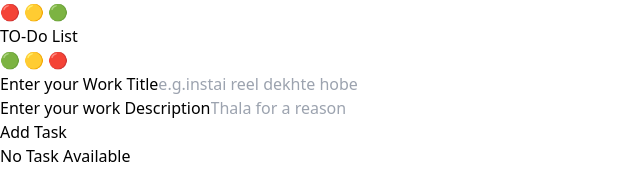
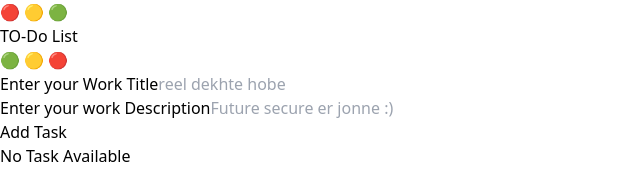
Before and after one commit to snikdhendu/To-do-list-using-reactvite, a React (Vite) app: page / in a window 1280 px wide. Shown: the top 170 px of the page, without its empty margins (0-640 px from the left). Built offline with nearby package versions, Linux system fonts and the light colour scheme.

Commit message:
Update App.jsx

```diff
--- a/src/App.jsx
+++ b/src/App.jsx
@@ -94,7 +94,7 @@ const App = () => {
                 <div>
                   <label for="first_name" class="block mb-2 text-sm font-medium text-gray-900 dark:text-white">Enter your Work Title</label>
                   <input
-                  type="text" id="first_name" class="bg-gray-50 border border-gray-300 text-gray-900 text-sm rounded-lg focus:ring-blue-500 focus:border-blue-500 block w-full p-2.5 dark:bg-gray-700 dark:border-gray-600 dark:placeholder-gray-400 dark:text-white dark:focus:ring-blue-500 dark:focus:border-blue-500" placeholder="e.g.instai reel dekhte hobe" required
+                  type="text" id="first_name" class="bg-gray-50 border border-gray-300 text-gray-900 text-sm rounded-lg focus:ring-blue-500 focus:border-blue-500 block w-full p-2.5 dark:bg-gray-700 dark:border-gray-600 dark:placeholder-gray-400 dark:text-white dark:focus:ring-blue-500 dark:focus:border-blue-500" placeholder="reel dekhte hobe" required
                   value={title}
                   onChange={(e)=>{
                     settitle(e.target.value)
@@ -104,7 +104,7 @@ const App = () => {
                 <div>
                   <label for="last_name" class="block mb-2 text-sm font-medium text-gray-900 dark:text-white">Enter your work Description</label>
                   <input
-                  type="text" id="last_name" class="bg-gray-50 border border-gray-300 text-gray-900 text-sm rounded-lg focus:ring-blue-500 focus:border-blue-500 block w-full p-2.5 dark:bg-gray-700 dark:border-gray-600 dark:placeholder-gray-400 dark:text-white dark:focus:ring-blue-500 dark:focus:border-blue-500" placeholder="Thala for a reason" required
+                  type="text" id="last_name" class="bg-gray-50 border border-gray-300 text-gray-900 text-sm rounded-lg focus:ring-blue-500 focus:border-blue-500 block w-full p-2.5 dark:bg-gray-700 dark:border-gray-600 dark:placeholder-gray-400 dark:text-white dark:focus:ring-blue-500 dark:focus:border-blue-500" placeholder="Future secure er jonne :)" required
                   value={des}
                   onChange={(e)=>{
                     setdes(e.target.value)
```
